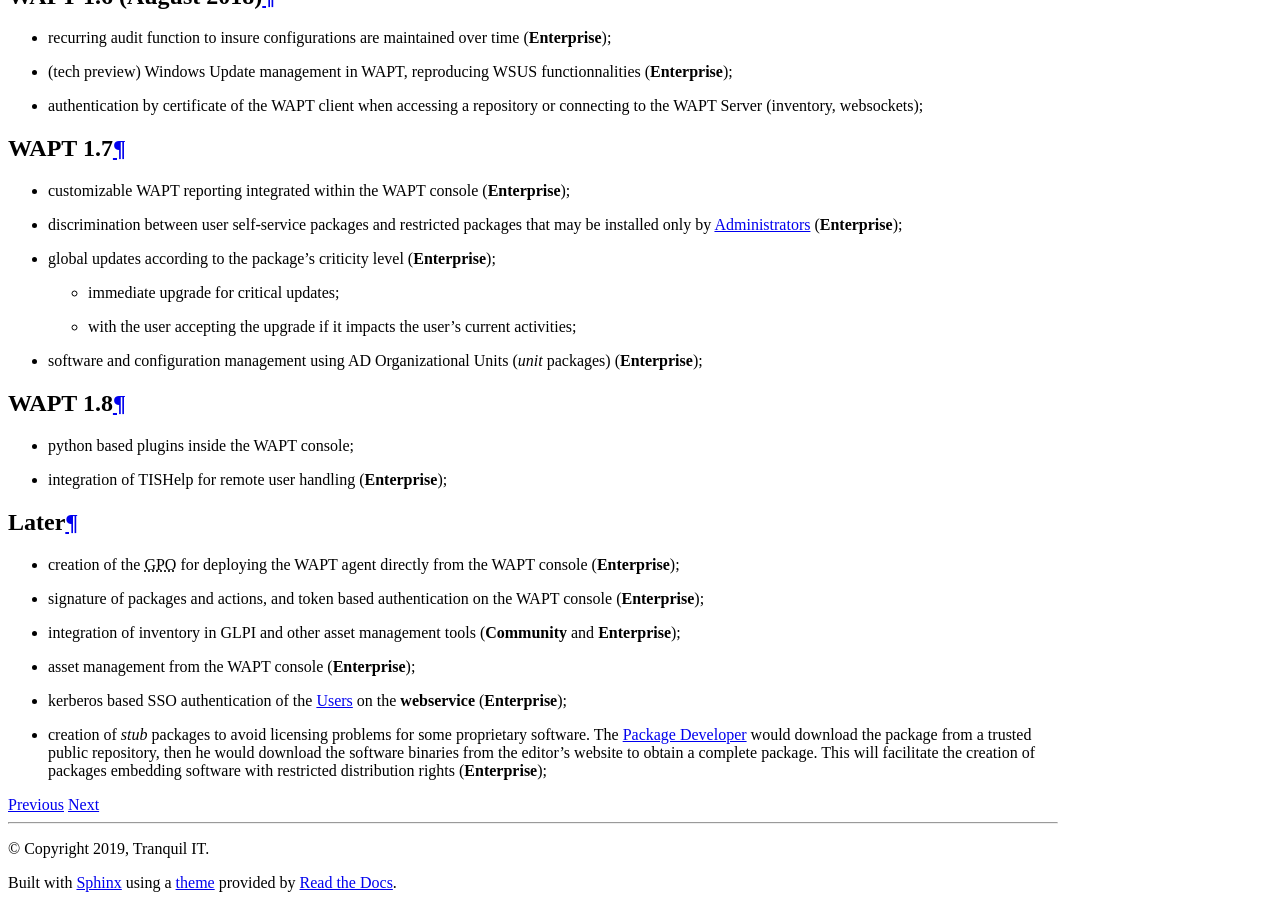
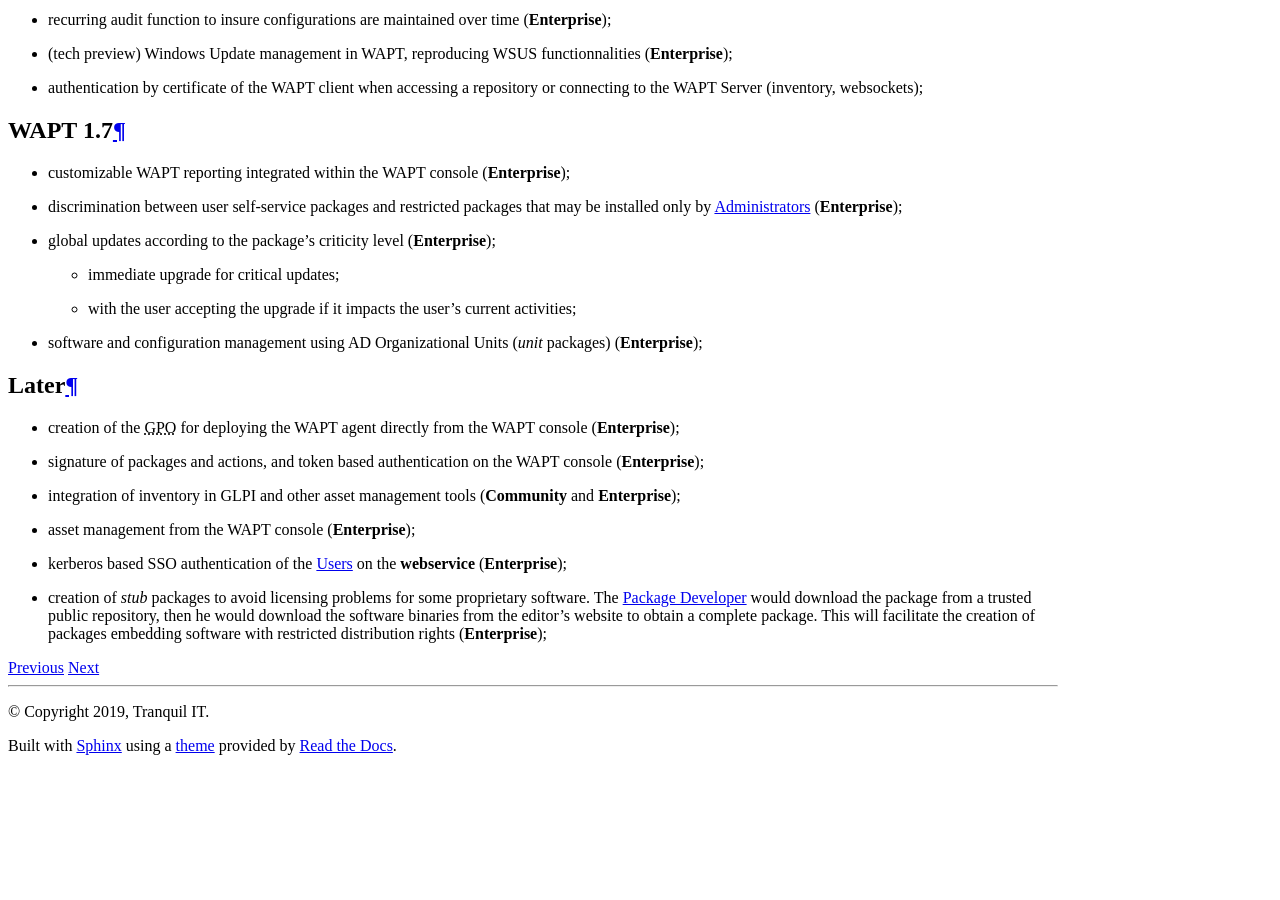
Before and after one commit to tranquilit/WAPT-Documentation, a Sphinx documentation site: the page built from source/wapt-roadmap.rst, in a window 1280 px wide and 900 px high, scrolled down 2450 px. Built offline with Sphinx 7.4.7 and the Read the Docs theme 2.0.0, drawn with Linux system fonts in a browser that asks for light colours; after the commit the page ends 3213 px from its top, so only the background shows below that.

Commit message:
Delete roadmap 1.8

```diff
--- a/source/wapt-roadmap.rst
+++ b/source/wapt-roadmap.rst
@@ -148,12 +148,6 @@
 * software and configuration management using AD Organizational Units
   (*unit* packages) (**Enterprise**);
 
-WAPT 1.8
---------
-
-* python based plugins inside the WAPT console;
-
-* integration of TISHelp for remote user handling (**Enterprise**);
 
 Later
 -----
```
